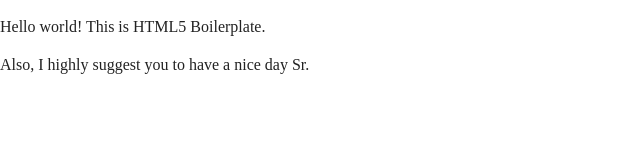
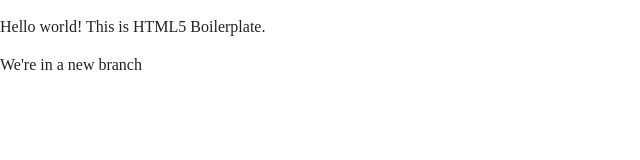
Before and after one commit to ErickGomez98/html-boilerplate, a plain HTML site: page index.html in a window 1280 px wide. Shown: the whole page, without its empty margins (0-640 px from the left). Drawn offline with nearby package versions, Linux system fonts and the light colour scheme.

Commit message:
New branch created

```diff
--- a/index.html
+++ b/index.html
@@ -22,7 +22,7 @@
         <!-- Add your site or application content here -->
         <p>Hello world! This is HTML5 Boilerplate.</p>
 
-        <p>Also, I highly suggest you to have a nice day Sr.</p>
+        <p>We're in a new branch</p>
 
 
         <script src="js/vendor/modernizr-3.5.0.min.js"></script>
```
